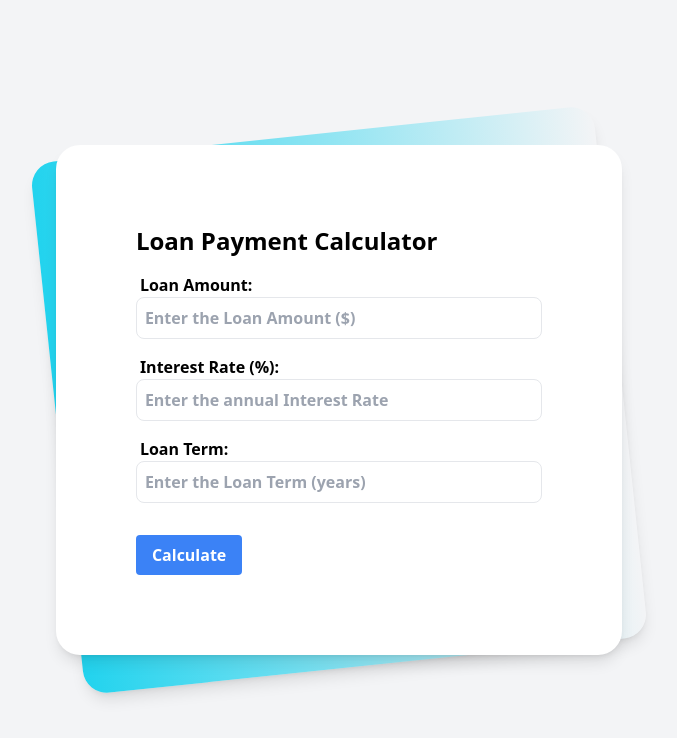
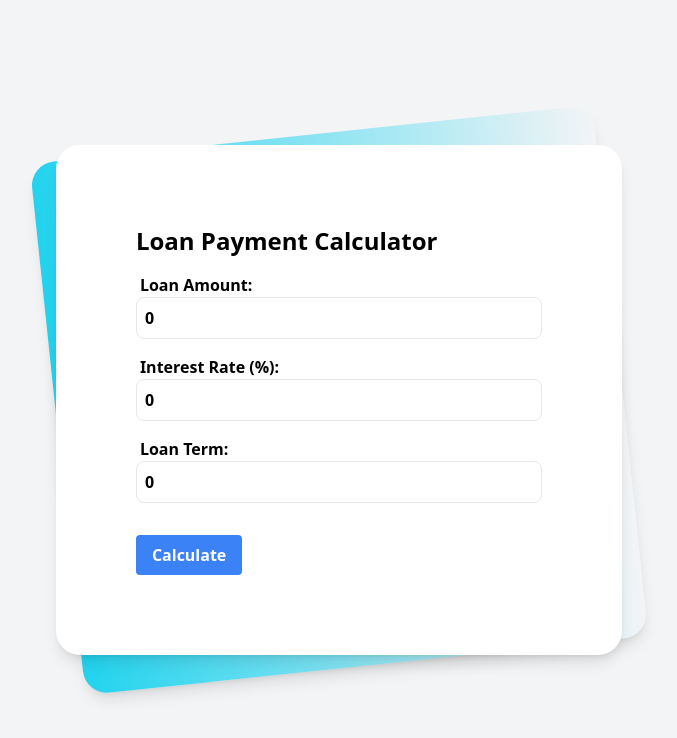
Before and after one commit to AbdulMateen18/loancalculator, a React (Vite) app: page / in a window 1280 px wide. Shown: the top 738 px of the page, without its empty margins (301-978 px from the left). Built offline with nearby package versions, Linux system fonts and the light colour scheme.

Commit message:
Update FormComponent.jsx

```diff
--- a/src/components/FormComponent.jsx
+++ b/src/components/FormComponent.jsx
@@ -62,6 +62,7 @@ function FormComponent() {
                     type="number"
                     placeholder="Enter the Loan Amount ($)"
                     onChange={(e) => setLoanAmount(e.target.value)}
+                    value={loanAmount}
                     className="border rounded-lg p-2 w-full"
                   />
                 </label>
@@ -74,6 +75,7 @@ function FormComponent() {
                     type="number"
                     placeholder="Enter the annual Interest Rate"
                     onChange={(e) => setInterestRate(e.target.value)}
+                    value={interestRate}
                     className="border rounded-lg p-2 w-full"
                   />
                   {/* This will be in percentage, will have to divide it by 100 */}
@@ -86,6 +88,7 @@ function FormComponent() {
                     id="term"
                     type="number"
                     placeholder="Enter the Loan Term (years)"
+                    value={loanTerm}
                     onChange={(e) => setLoanTerm(e.target.value)}
                     className="border rounded-lg p-2 w-full"
                   />
```
